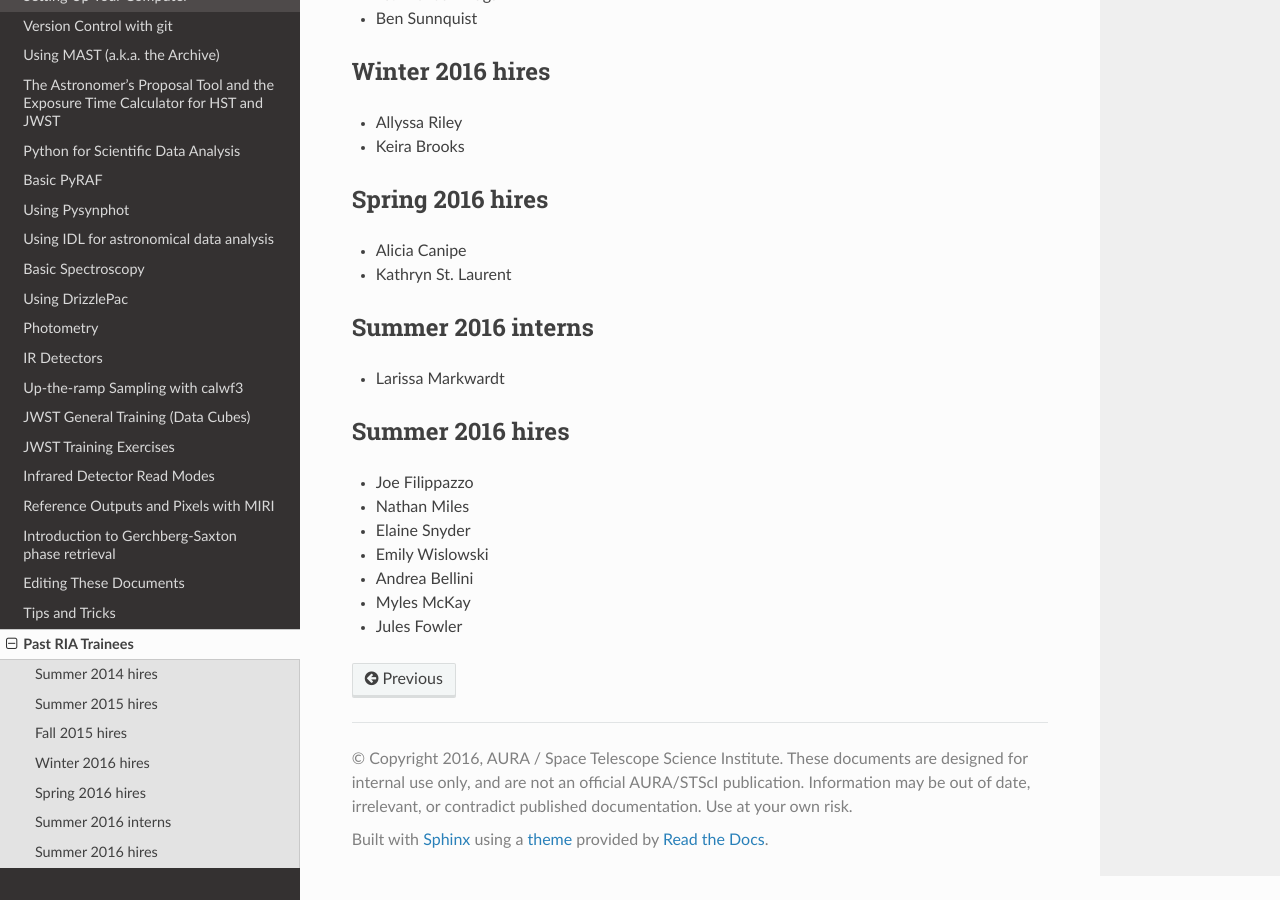
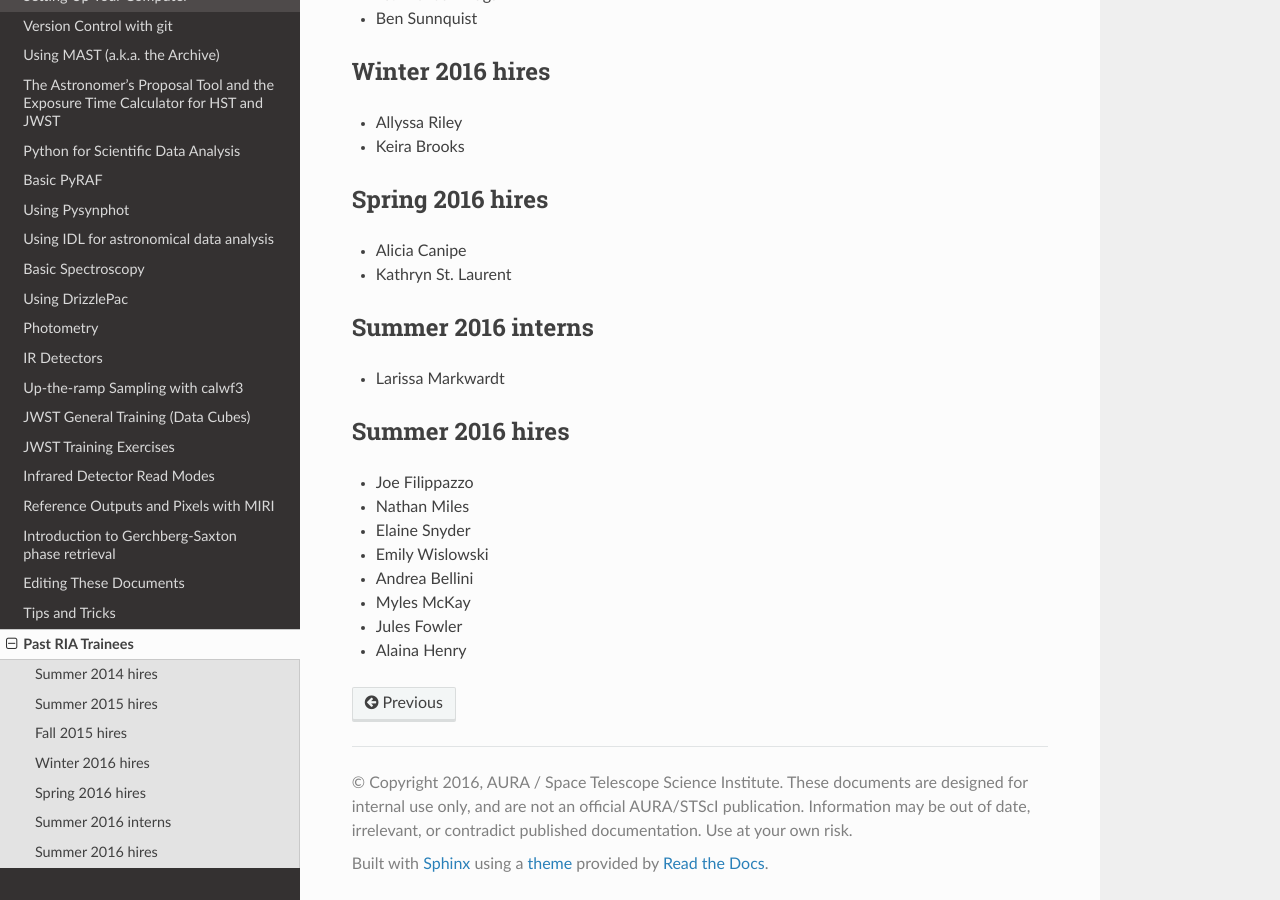
Before and after one commit to staceybright/training-library, a Sphinx documentation site: the page built from source/trainees.txt, in a window 1280 px wide and 900 px high, scrolled down 801 px. Built offline with Sphinx 7.4.7 and the Read the Docs theme 2.0.0, drawn with Linux system fonts in a browser that asks for light colours.

Commit message:
Added my name to trainees.txt

```diff
--- a/source/trainees.txt
+++ b/source/trainees.txt
@@ -60,3 +60,4 @@ Summer 2016 hires
 * Andrea Bellini
 * Myles McKay
 * Jules Fowler
+* Alaina Henry
```
